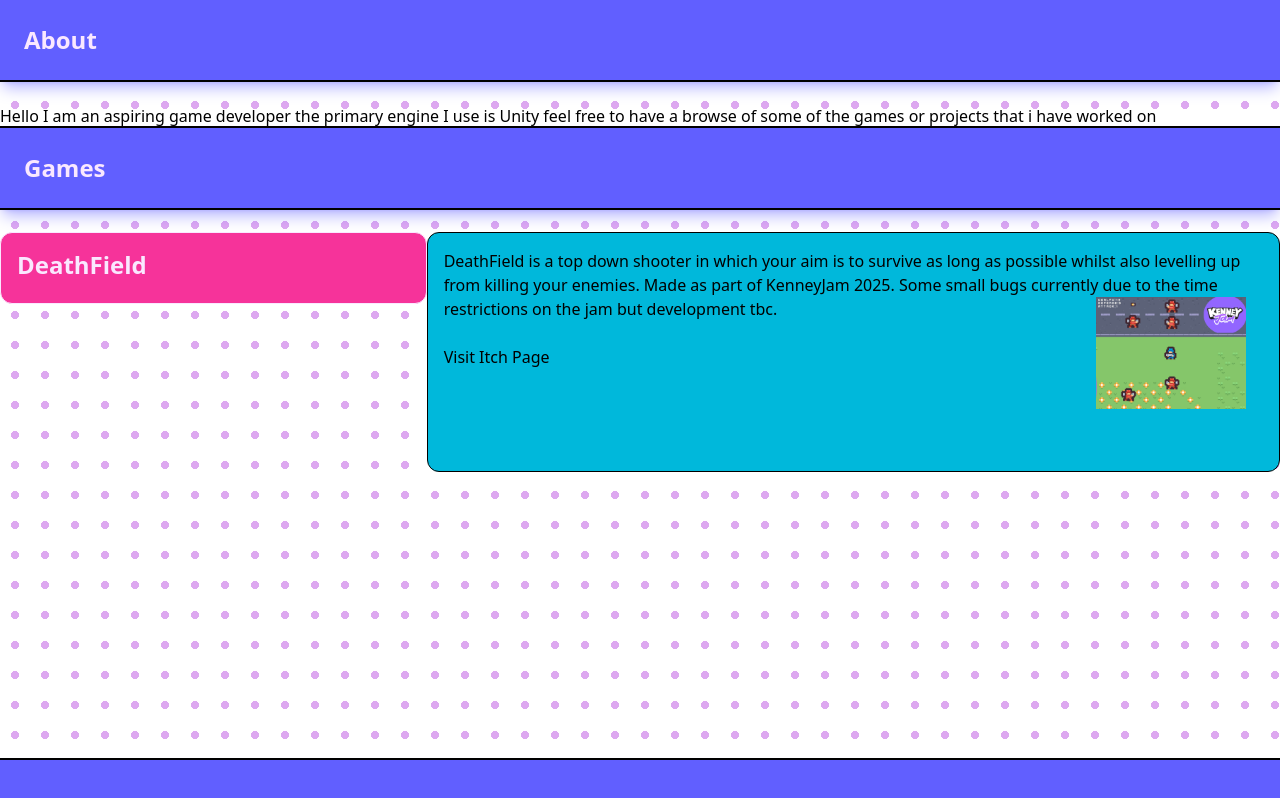
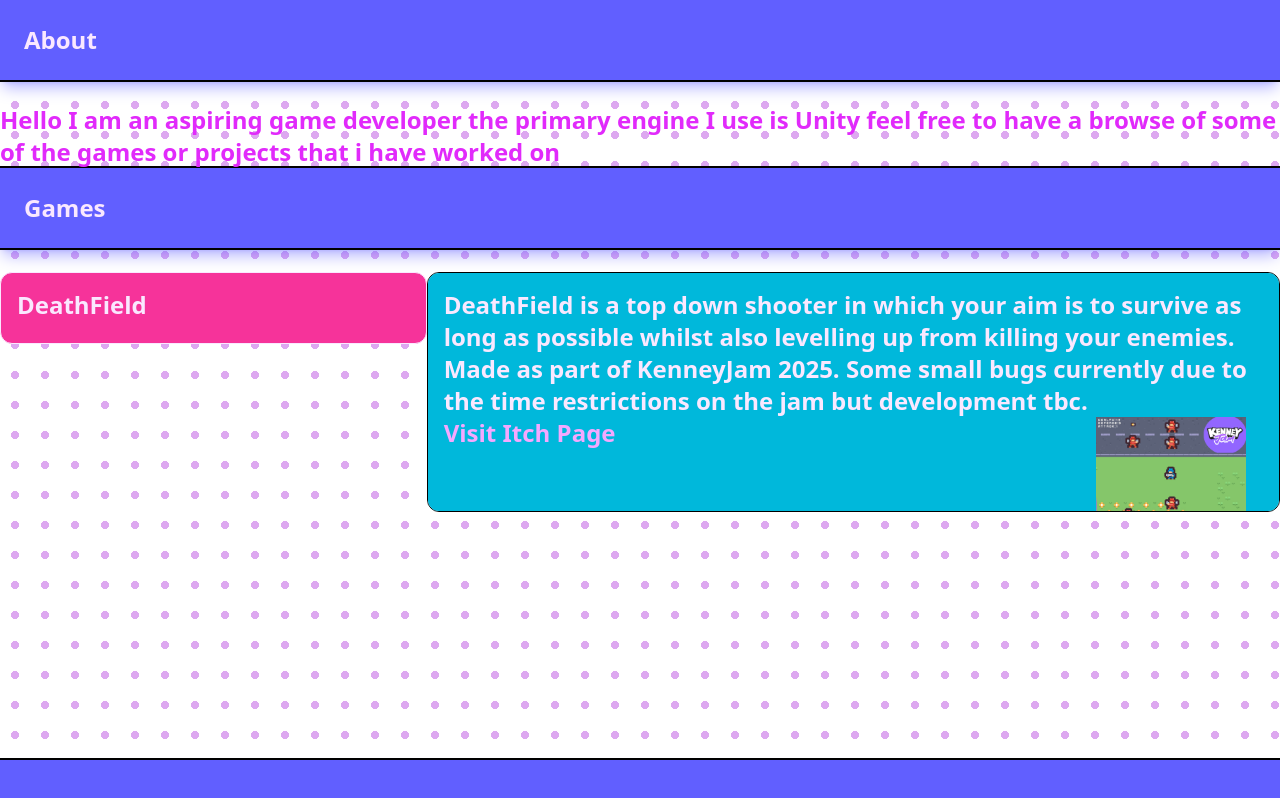
Before and after one commit to Mike14533/game-portfolio, a website built with Vite: page index.html in a window 1280 px wide. Built offline with nearby package versions, Linux system fonts and the light colour scheme.

Commit message:
Update index.html

```diff
--- a/index.html
+++ b/index.html
@@ -10,14 +10,16 @@
   <div class="bg-indigo-500 shadow-lg shadow-indigo-500/50 box-border size-100vw-20vh p-6 ring-2"><h1 class = " text-fuchsia-100 font-bold text-2xl dark:hover:text-blue-400" >About</h1></div>
 
   <br>
-  <p>Hello I am an aspiring game developer the primary engine I use is Unity feel free to have a browse of some of the games or projects that i have worked on</p>
+  <p class="text-fuchsia-500 font-bold text-2xl">Hello I am an aspiring game developer the primary engine I use is Unity feel free to have a browse of some of the games or projects that i have worked on</p>
   <div class="bg-indigo-500 shadow-lg shadow-indigo-500/50 box-border size-100vw-20vh p-6 ring-2"><h1 class = " text-fuchsia-100 font-bold text-2xl dark:hover:text-blue-400" >Games</h1></div>
   <br>
     <div class="flex flex-row">
   <div class=" box-border size-18 border-1 p-4 rounded-xl bg-pink-500 basis-1/3 text-fuchsia-100 font-bold text-2xl ">  DeathField </div>
-  <div class="box-border size-60 border-1 p-4 rounded-xl bg-cyan-500 basis-2/3"><p>DeathField is a top down shooter in which your aim is to survive as long as possible whilst also levelling up from killing your enemies. Made as part of KenneyJam 2025. Some small bugs currently due to the time restrictions on the jam but development tbc. <img class="float-right aspect-1 h-28 w-46 object-scale-down object-cover" src="/kenneyovergameicon.png" /></p>
-    <br>
-    <button onclick="document.location='//maztastic.itch.io/deathfield'">Visit Itch Page</button>
+  <div class=" overflow-y-auto flex  box-border size-60 border-1 p-4 rounded-xl bg-cyan-500 basis-2/3"><p class = "text-fuchsia-100 font-bold text-2xl">DeathField is a top down shooter in which your aim is to survive as long as possible whilst also levelling up from killing your enemies. Made as part of KenneyJam 2025. Some small bugs currently due to the time restrictions on the jam but development tbc.
+     <button onclick="document.location='//maztastic.itch.io/deathfield'" class = "text-fuchsia-300 font-bold text-2xl ">Visit Itch Page</button>
+    <img class="float-right aspect-1 h-28 w-46 object-scale-down object-cover " src="/kenneyovergameicon.png" /></p>
+
+
   </div>
   </div>
   <br>
```
